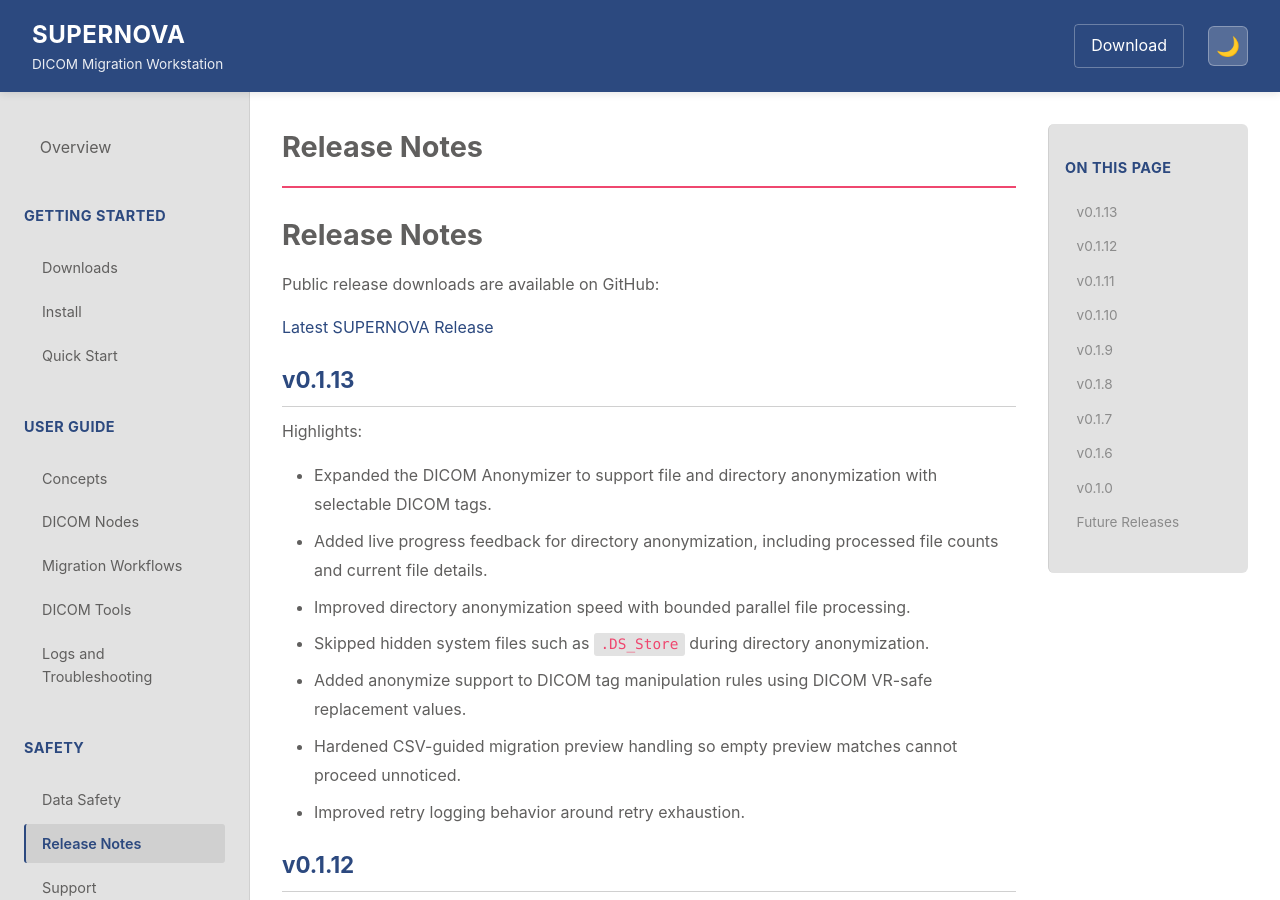
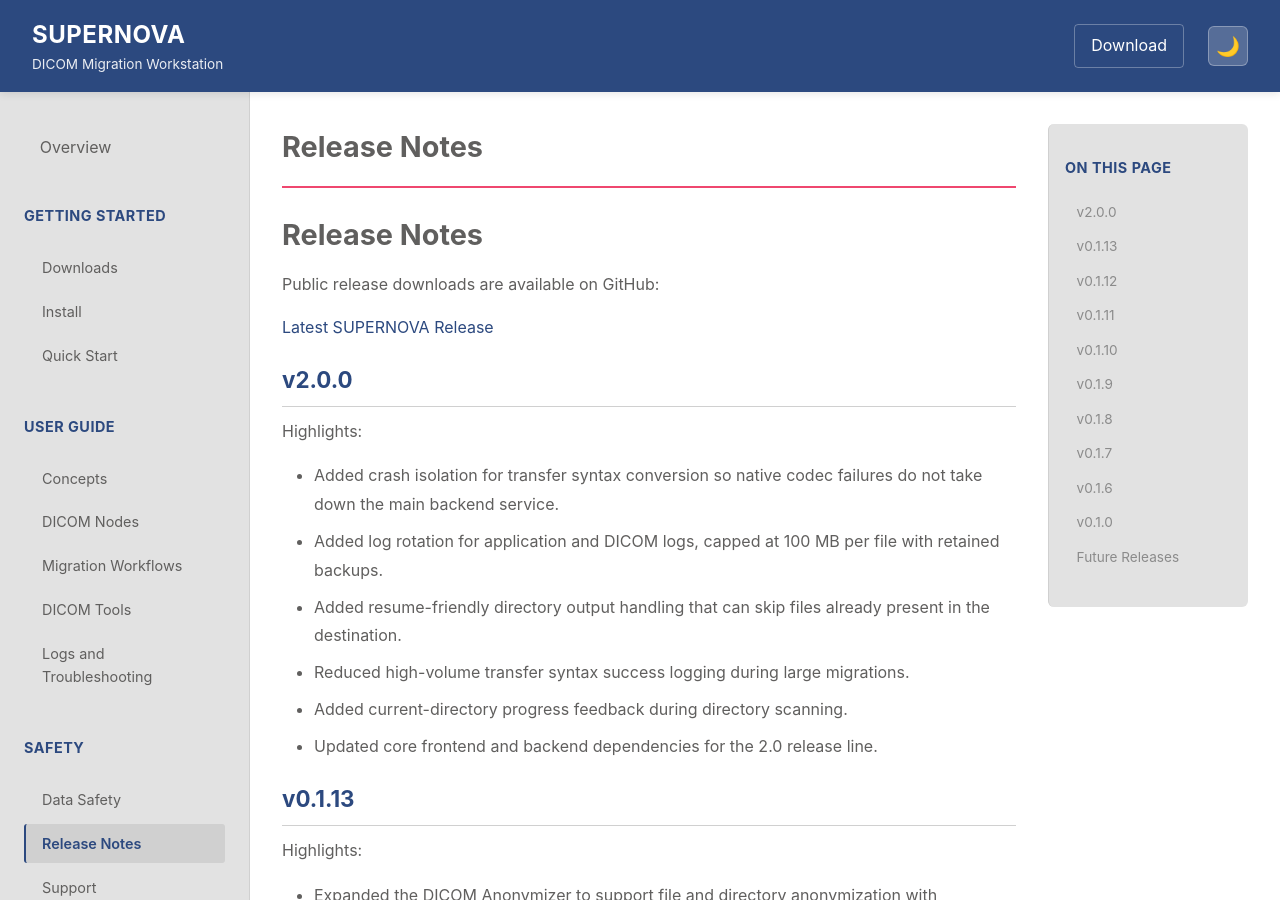
Before and after one commit to JayDubb85/SUPERNOVA-Releases, a Jekyll site: the page built from docs/release-notes.md, in a window 1280 px wide and 900 px high. Built offline with Jekyll 4.4.1, drawn with Linux system fonts in a browser that asks for light colours.

Commit message:
Update public documentation

```diff
--- a/docs/release-notes.md
+++ b/docs/release-notes.md
@@ -9,6 +9,17 @@ description: SUPERNOVA public release notes
 Public release downloads are available on GitHub:
 
 [Latest SUPERNOVA Release](https://github.com/JayDubb85/SUPERNOVA-Releases/releases/latest)
+
+## v2.0.0
+
+Highlights:
+
+- Added crash isolation for transfer syntax conversion so native codec failures do not take down the main backend service.
+- Added log rotation for application and DICOM logs, capped at 100 MB per file with retained backups.
+- Added resume-friendly directory output handling that can skip files already present in the destination.
+- Reduced high-volume transfer syntax success logging during large migrations.
+- Added current-directory progress feedback during directory scanning.
+- Updated core frontend and backend dependencies for the 2.0 release line.
 
 ## v0.1.13
 
```
